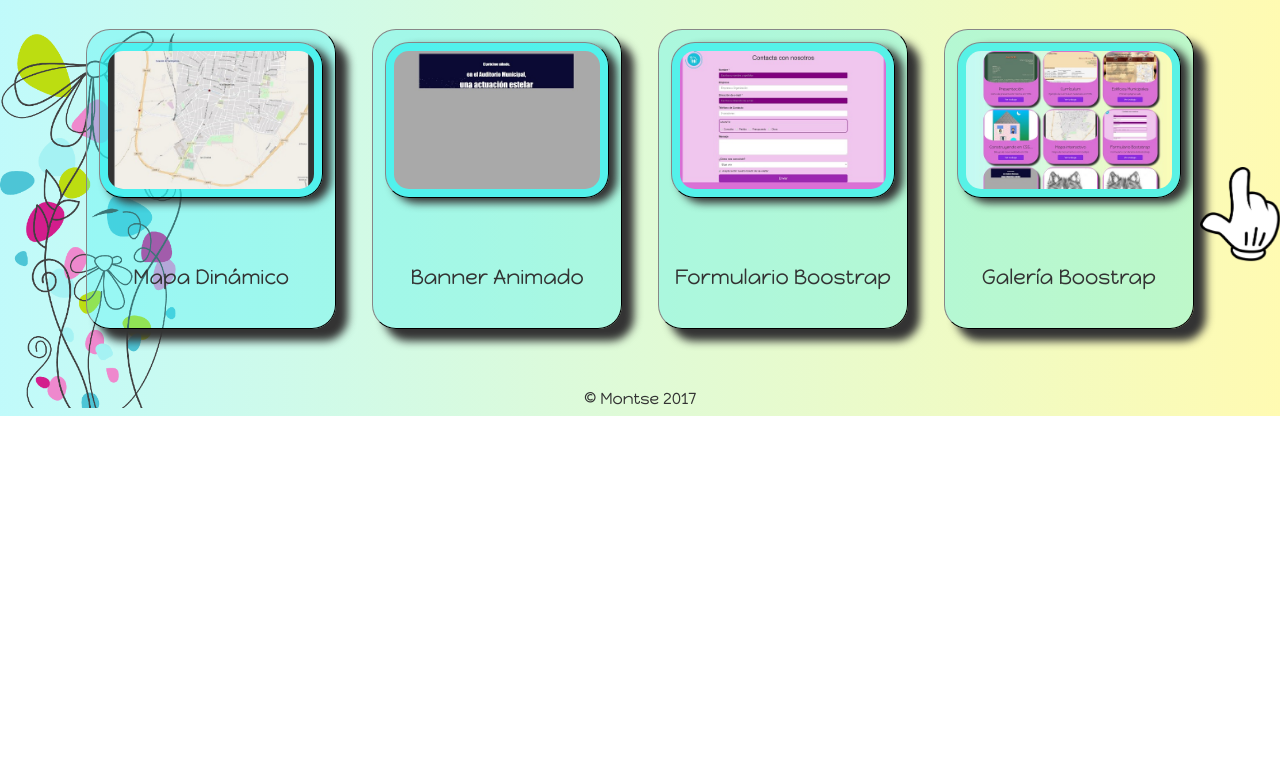
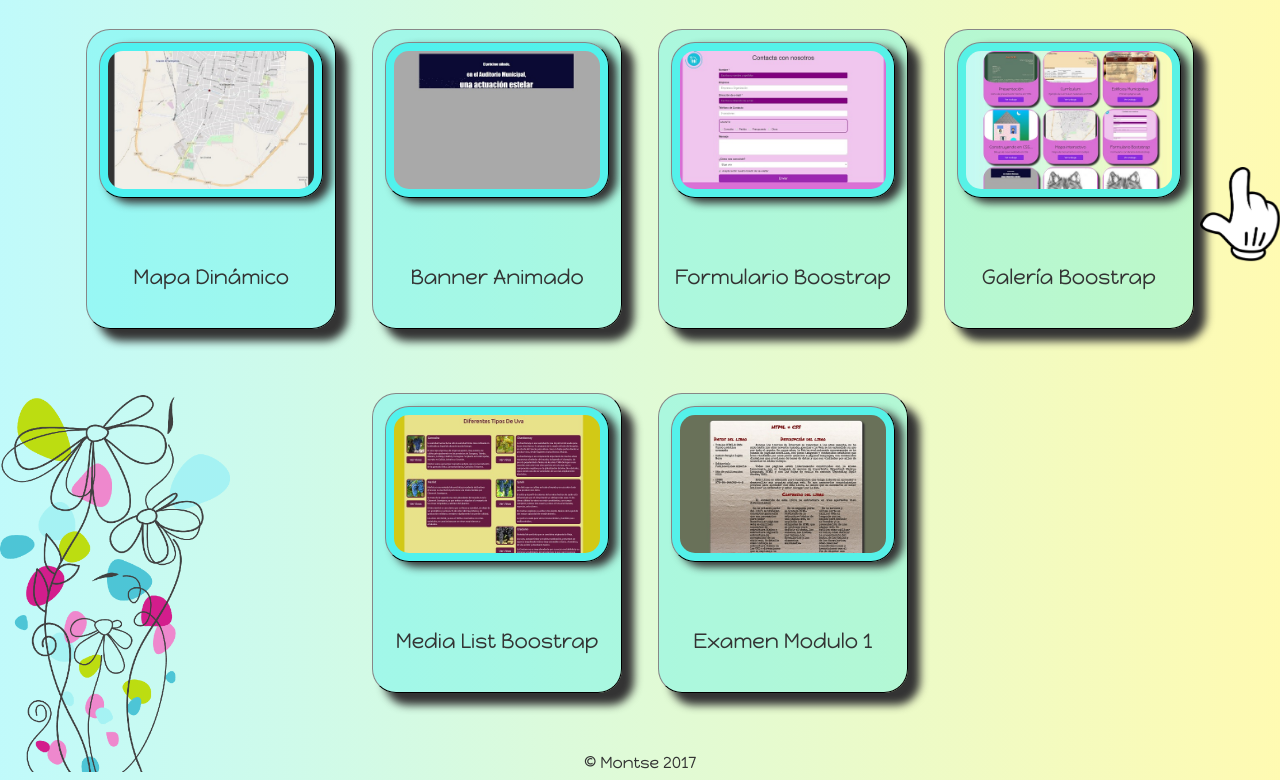
Before and after one commit to montsems/montsems.github.io, a plain HTML site: page index.html in a window 1280 px wide. Shown: the part 535-1315 px from the top of the page. Before the commit the page ends 951 px from the top, so only its background shows below. Drawn offline with Linux system fonts and the light colour scheme.

Commit message:
Ampliacion Portfolio

```diff
--- a/index.html
+++ b/index.html
@@ -61,6 +61,12 @@
 				Boostrap</figcaption></figure></a></li>
 
 
+			<li><a href="https://montsems.github.io/uvas" target="_blank"><figure class="galeria"><img src="imagenes/uvas.jpg" alt="uvas"><figcaption>Media List
+				Boostrap</figcaption></figure></a></li>
+
+			<li><a href="https://montsems.github.io/diseno-liquido-responsive" target="_blank"><figure class="galeria"><img src="imagenes/examen-modulo.jpg" alt="examen"><figcaption>Examen Modulo 1</figcaption></figure></a></li>
+
+
 			</ul>
 
 			</nav>
```
Also changed, not shown: imagenes/examen-modulo.jpg (added), imagenes/uvas.jpg (added).
